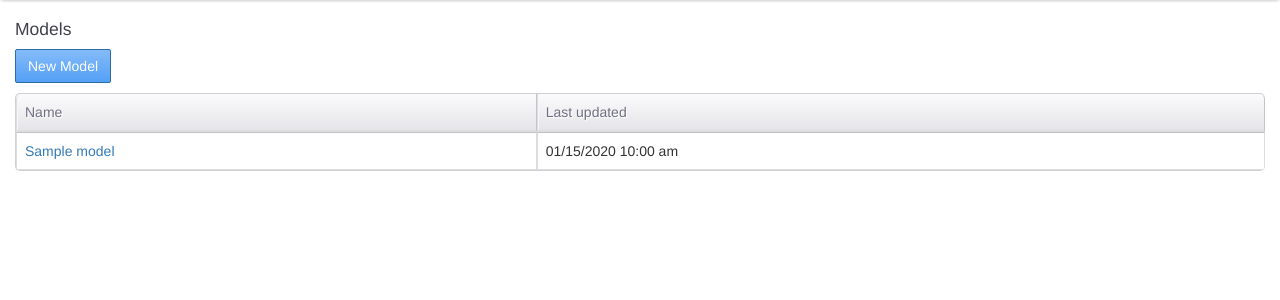
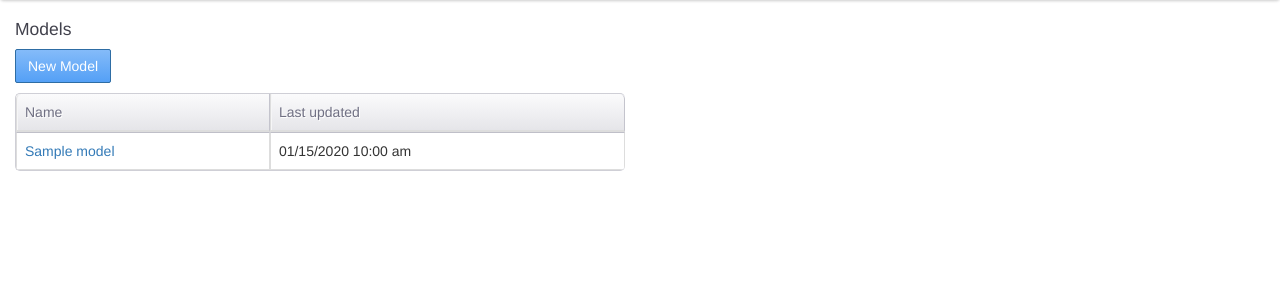
Before and after one commit to jimknight/crm, a Rails app: page /models in a window 1280 px wide. Shown: the part 52-352 px from the top of the page. Run offline with Rails 7, Linux system fonts and the light colour scheme; a user stored in the database is signed in; tables that the repository leaves empty hold one stand-in row (values such as "Sample post"); style sheets or scripts are compiled from the project's sources; some libraries are stand-ins or nearby versions.

Commit message:
shrink page to half when viewing in web

```diff
--- a/app/views/layouts/application.html.erb
+++ b/app/views/layouts/application.html.erb
@@ -104,7 +104,7 @@
 
       <div class="container-fluid">
         <div class="row">
-          <div class="col-md-12 main-content">
+          <div class="col-md-6 main-content">
             <% if notice %>
             <div class="alert alert-success" role="alert"><%= notice %>
             </div>            <% end %>
```
